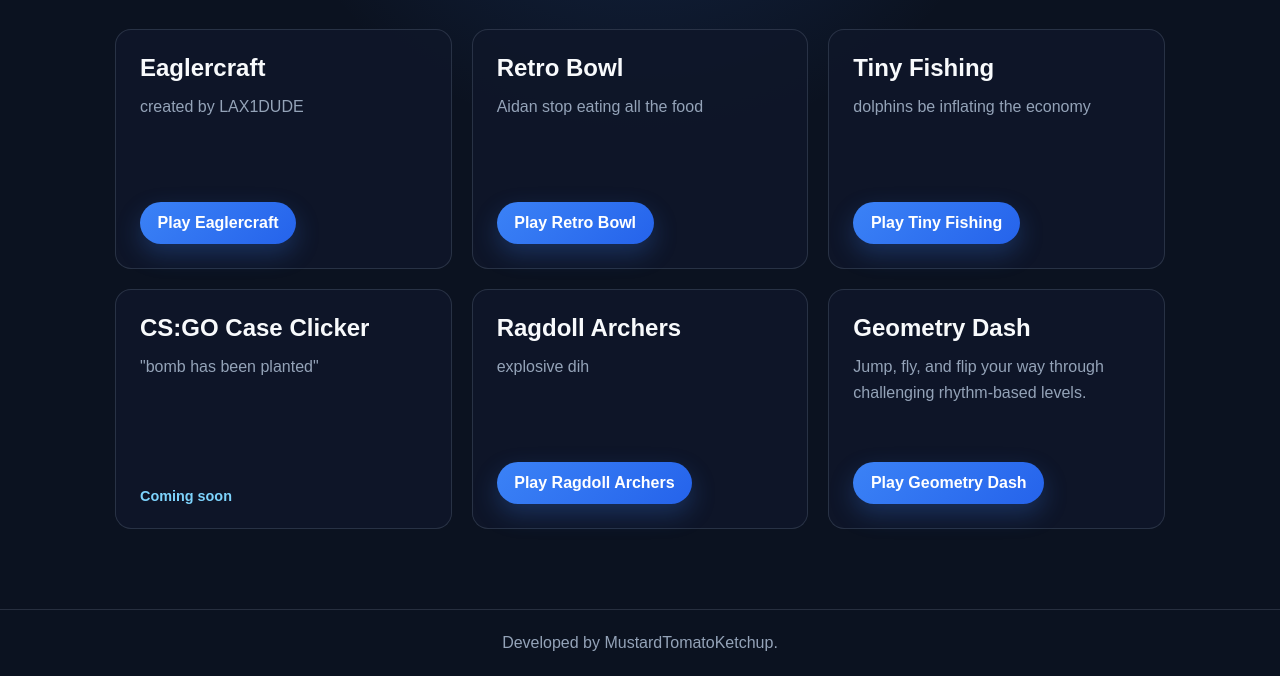
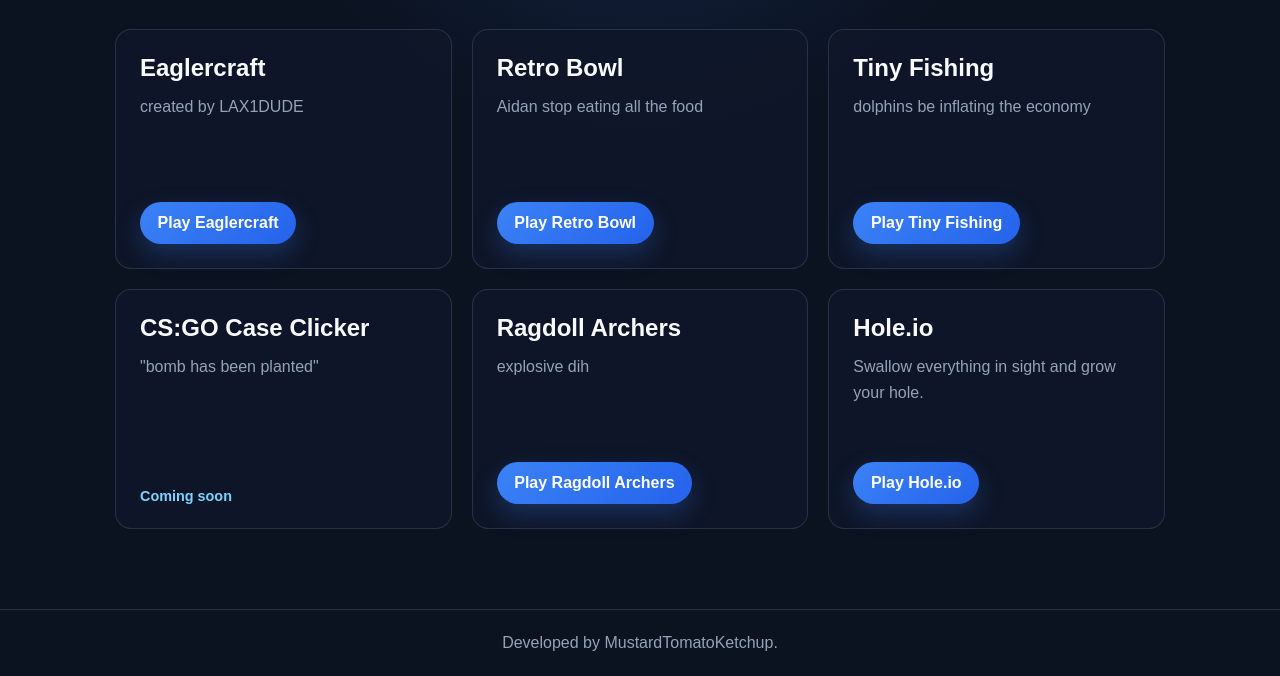
Before and after one commit to MustardTomatoKetchup/mustardtomatoketchup.github.io, a plain HTML site: page games.html in a window 1280 px wide. Shown: the part 246-922 px from the top of the page. Drawn offline with Linux system fonts and the light colour scheme.

Commit message:
Replace Geometry Dash card with Hole.io and link to hole-io.html

```diff
--- a/games.html
+++ b/games.html
@@ -123,9 +123,9 @@
         <a class="play-button" href="ragdoll-archers.htm">Play Ragdoll Archers</a>
       </article>
       <article class="game-card">
-        <h2>Geometry Dash</h2>
-        <p>Jump, fly, and flip your way through challenging rhythm-based levels.</p>
-        <a class="play-button" href="geometry-dash.html">Play Geometry Dash</a>
+        <h2>Hole.io</h2>
+        <p>Swallow everything in sight and grow your hole.</p>
+        <a class="play-button" href="hole-io.html">Play Hole.io</a>
       </article>
     </section>
   </main>
```
